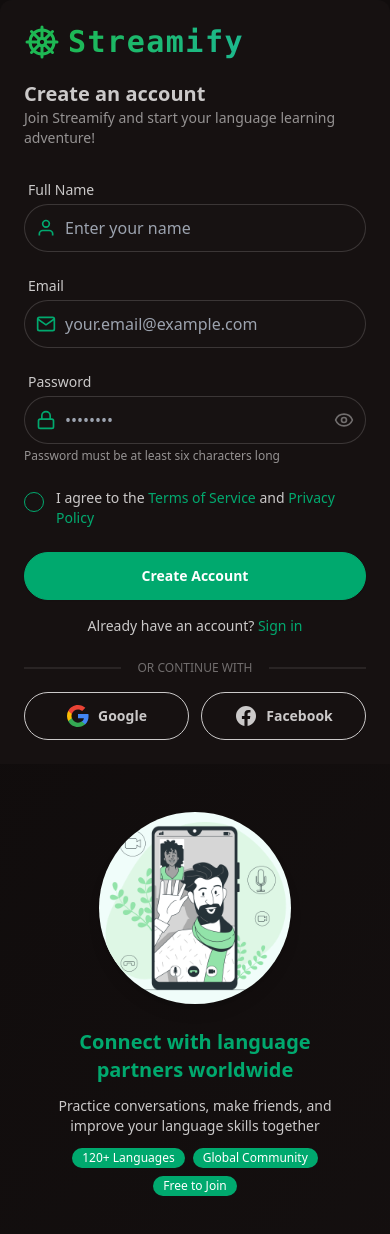
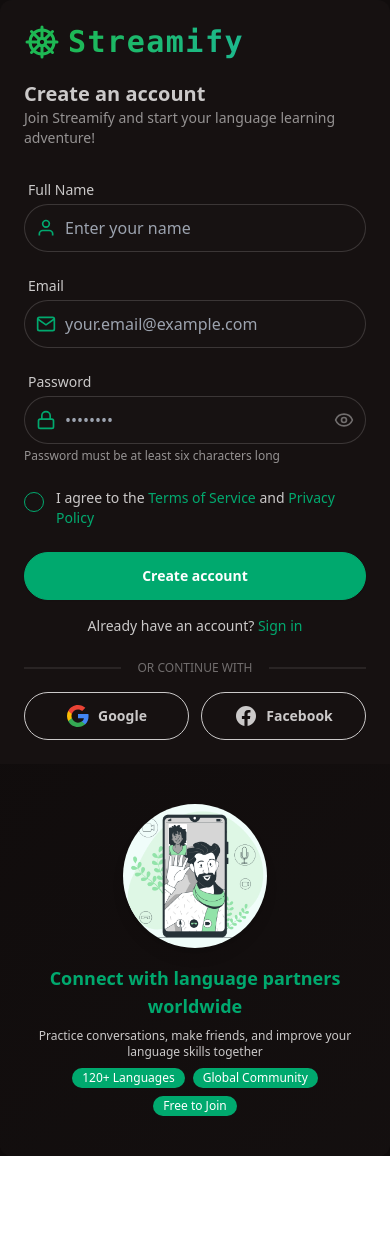
Before and after one commit to ahmedthousifgit571/streamify, a React (Vite) app in the folder frontend/frontendStreamify/: page /signup in a window 390 px wide. Shown: the top 1234 px of the page. After the commit the page ends 1156 px from the top, so only its background shows below. Built offline with nearby package versions, Linux system fonts and the light colour scheme; no server answers.

Commit message:
signup completed

```diff
--- a/frontend/frontendStreamify/src/App.jsx
+++ b/frontend/frontendStreamify/src/App.jsx
@@ -19,20 +19,12 @@
       const res = await axiosInstance.get('/auth/me');
       return res.data;
     },
-    // This ensures the query is always fresh
-    refetchOnWindowFocus: true,
-    retry: 1
+    retry: false
   });
 
   // Determine if user is authenticated
   const authUser = authData?.user;
 
-  // Loading component
-  const LoadingScreen = () => (
-    <div className="flex justify-center items-center h-screen">
-      <div className="animate-spin rounded-full h-12 w-12 border-t-2 border-b-2 border-primary"></div>
-    </div>
-  );
 
   // Route configuration with auth checks
   const router = createBrowserRouter([
--- /dev/null
+++ b/frontend/frontendStreamify/src/lib/api.js
@@ -0,0 +1,6 @@
+import { axiosInstance } from "./axios";
+
+export const signup = async (signupData) => {
+      const response = await axiosInstance.post("/auth/signup", signupData);
+      return response.data;
+}
--- a/frontend/frontendStreamify/src/pages/SignUpPage.jsx
+++ b/frontend/frontendStreamify/src/pages/SignUpPage.jsx
@@ -1,8 +1,9 @@
 import React, { useState } from "react";
 import { ShipWheelIcon, Eye, EyeOff } from "lucide-react";
-import { Link } from "react-router-dom";
+import { Link, useNavigate } from "react-router-dom";
 import { QueryClient, useMutation, useQueryClient } from "@tanstack/react-query";
 import { axiosInstance } from "../lib/axios";
+import { signup } from "../lib/api";
 
 const SignUpPage = () => {
   const [signupData, setSignupData] = useState({
@@ -10,20 +11,23 @@
     email: "",
     password: "",
   });
+  const navigate = useNavigate()
   const queryClient = useQueryClient()
-  const {mutate,isPending,error} = useMutation({
-    mutationFn: async() =>{
-      const response = await axiosInstance.post("/auth/signup",signupData)
-      return response.data
-    },
-    onSuccess: ()=> queryClient.invalidateQueries({queryKey:["authUser"]})
-  })
+
+  const { mutate:signupMutation, isPending, error } = useMutation({
+    mutationFn: signup,
+    onSuccess: () => {
+      // First invalidate the auth query to trigger a refetch
+      queryClient.invalidateQueries({ queryKey: ["authUser"] });
+      navigate("/")
+    }
+  });
 
   const [showPassword, setShowPassword] = useState(false);
 
   const handleSignUpPage = (e) => {
     e.preventDefault();
-    mutate()
+    signupMutation(signupData)
     // Handle form submission logic here
   };
 
@@ -42,6 +46,15 @@
               Streamify
             </span>
           </div>
+
+          {/* Error message if any */}
+          {
+            error && (
+              <div className="alert alert-error mb-4">
+                <span>{error.response.data.message}</span>
+              </div>
+            )
+          }
 
           <div className="w-full">
             <form onSubmit={handleSignUpPage}>
@@ -197,7 +210,11 @@
                 className="btn btn-success w-full text-white"
                 type="submit"
               >
-               {isPending? "signingUp..." : "Create Account"}
+               {isPending? (
+                <>
+                <span className="loading loading-spinner loading-xs">Loading...</span>
+                </>
+               ) : "Create account" }
               </button>
 
               {/* Already have account section */}
@@ -266,10 +283,11 @@
 
         {/* Right side - Circular illustration */}
 
-        <div className="w-full lg:w-1/2 bg-gradient-to-br from-base-300 to-base-200 relative flex items-center justify-center py-8">
+        {/* Right side - Illustration */}
+        <div className="w-full lg:w-1/2 bg-gradient-to-br from-base-300 to-base-200 relative flex items-center justify-center py-6 sm:py-8">
           <div className="flex flex-col items-center justify-center h-full p-4 md:p-8">
             {/* Circular image container - responsive sizing */}
-            <div className="w-48 h-48 md:w-56 md:h-56 lg:w-64 lg:h-64 rounded-full bg-teal-50 flex items-center justify-center mb-6 lg:mb-8 shadow-lg overflow-hidden relative">
+            <div className="w-36 h-36 sm:w-48 sm:h-48 md:w-56 md:h-56 lg:w-64 lg:h-64 rounded-full bg-teal-50 flex items-center justify-center mb-4 sm:mb-6 lg:mb-8 shadow-lg overflow-hidden">
               <img
                 src="/signupImage.png"
                 alt="Language connection illustration"
@@ -278,29 +296,30 @@
             </div>
 
             {/* Text content */}
-            <div className="text-center space-y-3 md:space-y-4 max-w-xs md:max-w-sm">
-              <h2 className="text-xl md:text-2xl font-bold text-success">
+            <div className="text-center space-y-2 sm:space-y-3 md:space-y-4 max-w-xs md:max-w-sm">
+              <h2 className="text-lg sm:text-xl md:text-2xl font-bold text-success">
                 Connect with language partners worldwide
               </h2>
-              <p className="text-sm md:text-base">
+              <p className="text-xs sm:text-sm md:text-base">
                 Practice conversations, make friends, and improve your language
                 skills together
               </p>
 
               {/* Badges */}
-              <div className="flex flex-wrap justify-center gap-2 mt-3 md:mt-4">
-                <span className="badge badge-success text-white text-xs md:text-sm">
+              <div className="flex flex-wrap justify-center gap-2 mt-2 sm:mt-3 md:mt-4">
+                <span className="badge badge-success text-white text-xs">
                   120+ Languages
                 </span>
-                <span className="badge badge-success text-white text-xs md:text-sm">
+                <span className="badge badge-success text-white text-xs">
                   Global Community
                 </span>
-                <span className="badge badge-success text-white text-xs md:text-sm">
+                <span className="badge badge-success text-white text-xs">
                   Free to Join
                 </span>
               </div>
             </div>
           </div>
+
         </div>
       </div>
     </div>
```
